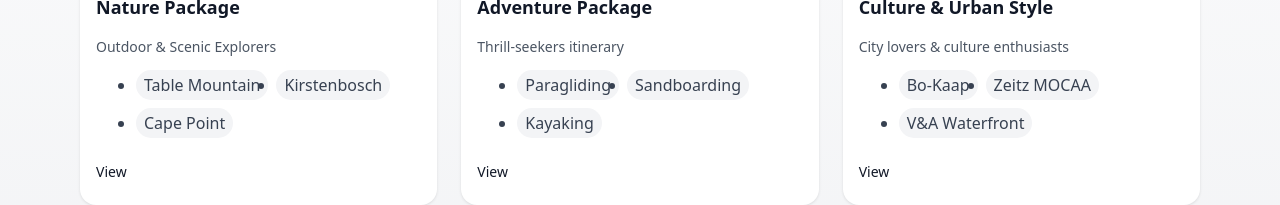
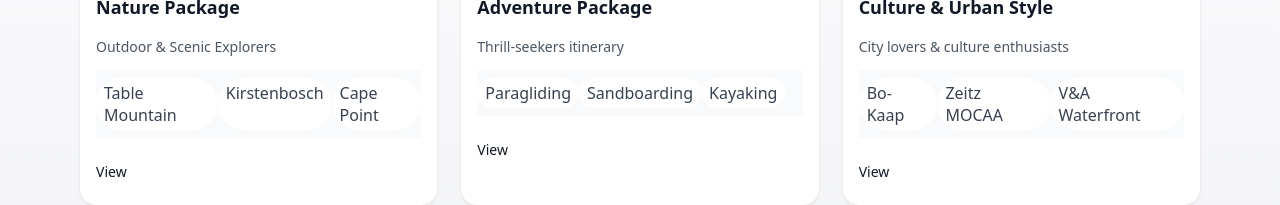
Before and after one commit to jerome244/cape_town, a Next.js app in the folder frontend/: page / in a window 1280 px wide. Shown: the part 1952-2157 px from the top of the page. Built offline with nearby package versions, Linux system fonts and the light colour scheme.

Commit message:
feat : auto swipe activities

```diff
--- a/frontend/components/PackageCard.tsx
+++ b/frontend/components/PackageCard.tsx
@@ -2,24 +2,134 @@
 'use client';
 import Image from 'next/image';
 import Link from 'next/link';
-import { useEffect, useState } from 'react';
+import { useEffect, useRef, useState } from 'react';
 
 export type Package = {
   id: number;
   title: string;
   subtitle: string;
   image: string;
-  highlights: string[];
+  highlights: string[]; // activities / chips
 };
 
 const FALLBACK_IMG =
   'https://images.unsplash.com/photo-1502602898657-3e91760cbb34?q=80&w=1200&auto=format&fit=crop';
 
+/* --- Manual chips carousel: buttons + touch/trackpad scroll, keyboard friendly --- */
+function ChipsCarousel({ items }: { items: string[] }) {
+  const wrapRef = useRef<HTMLDivElement | null>(null);
+  const [canLeft, setCanLeft] = useState(false);
+  const [canRight, setCanRight] = useState(false);
+
+  function updateButtons() {
+    const el = wrapRef.current;
+    if (!el) return;
+    const { scrollLeft, scrollWidth, clientWidth } = el;
+    setCanLeft(scrollLeft > 2);
+    setCanRight(scrollLeft + clientWidth < scrollWidth - 2);
+  }
+
+  useEffect(() => {
+    updateButtons();
+    const el = wrapRef.current;
+    if (!el) return;
+
+    const onScroll = () => updateButtons();
+    el.addEventListener('scroll', onScroll, { passive: true });
+
+    const onResize = () => updateButtons();
+    window.addEventListener('resize', onResize);
+
+    // Safe feature detect (no optional chaining after `new`)
+    let ro: ResizeObserver | null = null;
+    if (typeof window !== 'undefined' && 'ResizeObserver' in window) {
+      ro = new (window as unknown as { ResizeObserver: typeof ResizeObserver }).ResizeObserver(() => {
+        updateButtons();
+      });
+      ro.observe(el);
+    }
+
+    return () => {
+      el.removeEventListener('scroll', onScroll);
+      window.removeEventListener('resize', onResize);
+      if (ro) ro.disconnect();
+    };
+    // eslint-disable-next-line react-hooks/exhaustive-deps
+  }, []);
+
+  function scrollByAmount(dir: 'left' | 'right') {
+    const el = wrapRef.current;
+    if (!el) return;
+    const amount = Math.max(180, Math.floor(el.clientWidth * 0.6));
+    el.scrollBy({ left: dir === 'left' ? -amount : amount, behavior: 'smooth' });
+  }
+
+  // keyboard support when the row has focus
+  function onKeyDown(e: React.KeyboardEvent<HTMLDivElement>) {
+    if (e.key === 'ArrowLeft') {
+      e.preventDefault();
+      scrollByAmount('left');
+    } else if (e.key === 'ArrowRight') {
+      e.preventDefault();
+      scrollByAmount('right');
+    }
+  }
+
+  if (!items?.length) return null;
+
+  return (
+    <div className="relative mt-2">
+      {/* Scrollable chips row */}
+      <div
+        ref={wrapRef}
+        className="flex gap-2 overflow-x-auto rounded-lg bg-gray-50 px-3 py-2 scroll-smooth"
+        tabIndex={0}
+        role="listbox"
+        aria-label="Activities"
+        onKeyDown={onKeyDown}
+        style={{ scrollBehavior: 'smooth' }}
+      >
+        {items.map((h, i) => (
+          <span
+            key={`${h}-${i}`}
+            role="option"
+            className="px-2 py-1 rounded-full bg-white border text-xs text-gray-700 whitespace-nowrap select-none"
+          >
+            {h}
+          </span>
+        ))}
+      </div>
+
+      {/* Prev/Next buttons (show only when needed) */}
+      {canLeft && (
+        <button
+          type="button"
+          aria-label="Scroll activities left"
+          onClick={() => scrollByAmount('left')}
+          className="absolute left-1 top-1/2 -translate-y-1/2 rounded-full border bg-white/90 px-2 py-1 text-xs shadow hover:bg-white"
+        >
+          ‹
+        </button>
+      )}
+      {canRight && (
+        <button
+          type="button"
+          aria-label="Scroll activities right"
+          onClick={() => scrollByAmount('right')}
+          className="absolute right-1 top-1/2 -translate-y-1/2 rounded-full border bg-white/90 px-2 py-1 text-xs shadow hover:bg-white"
+        >
+          ›
+        </button>
+      )}
+    </div>
+  );
+}
+
 export default function PackageCard({ p }: { p: Package }) {
   const [src, setSrc] = useState(p.image);
   const [rating, setRating] = useState<{ avg: number; count: number }>({ avg: 0, count: 0 });
 
-  // Load rating preview (optional, from localStorage if you kept reviews)
+  // Optional: rating preview from localStorage (if you kept reviews)
   useEffect(() => {
     try {
       const raw = localStorage.getItem(`pj_reviews_${p.id}`);
@@ -39,7 +149,7 @@
   return (
     <article className="bg-white rounded-2xl overflow-hidden shadow hover:shadow-lg transition card">
       {/* Image */}
-      <div style={{ position: 'relative', width: '100%', height: '12rem', overflow: 'hidden' }}>
+      <div className="relative w-full h-48 sm:h-52 overflow-hidden">
         <Image
           src={src}
           alt={p.title}
@@ -58,7 +168,7 @@
 
         {/* Star rating preview (optional) */}
         {rating.count > 0 && (
-          <div className="mt-1 text-xs text-gray-700 flex items-center" style={{ gap: '.35rem' }}>
+          <div className="mt-1 text-xs text-gray-700 flex items-center gap-1">
             <span aria-label={`${rating.avg} out of 5 stars`} style={{ letterSpacing: '.05em' }}>
               {renderStars(Math.round(rating.avg))}
             </span>
@@ -68,16 +178,10 @@
           </div>
         )}
 
-        {/* Highlights */}
-        <ul className="flex" style={{ gap: '.5rem', flexWrap: 'wrap', marginTop: '.5rem' }}>
-          {p.highlights.slice(0, 3).map((h, i) => (
-            <li key={i} className="px-2 py-1 rounded-full bg-gray-100 text-xs text-gray-700">
-              {h}
-            </li>
-          ))}
-        </ul>
+        {/* Manual chips carousel */}
+        <ChipsCarousel items={p.highlights} />
 
-        {/* CTA only (no price) */}
+        {/* CTA only */}
         <div className="mt-4 flex items-center justify-end">
           <Link
             href={`/packages/${p.id}`}
```
